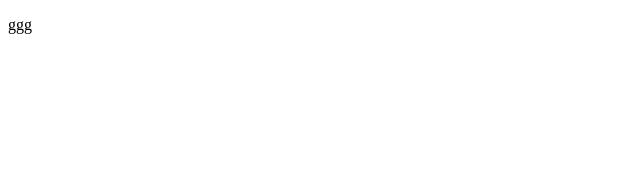
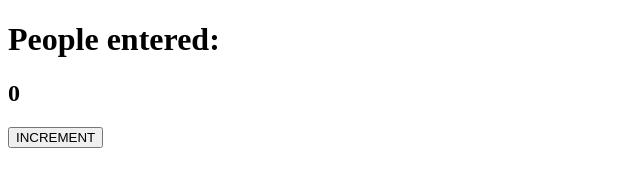
Before and after one commit to uzomaolive/chiko, a plain HTML site: page index.html in a window 1280 px wide. Shown: the whole page, without its empty margins (0-640 px from the left). Drawn offline with Linux system fonts and the light colour scheme.

Commit message:
added the body of the page and added the texts too with an image

```diff
--- a/index.html
+++ b/index.html
@@ -5,8 +5,19 @@
     <meta http-equiv="X-UA-Compatible" content="IE=edge">
     <meta name="viewport" content="width=device-width, initial-scale=1.0">
     <title>Document</title>
+    <link rel="stylesheet" href="style.css">
+
 </head>
-<body>
-    <p>ggg</p>
-</body>
+  <body>
+    <div class="section1">
+    <h1>People entered:</h1>
+    <h2 id="count-log">0</h2>
+    <button id="increment-btn" onclick="increment()">INCREMENT</button>
+</div>
+        <script src="main.js"></script>
+
+  </body>
+
+
+
 </html>
```
Also changed, not shown: 1 other file.
